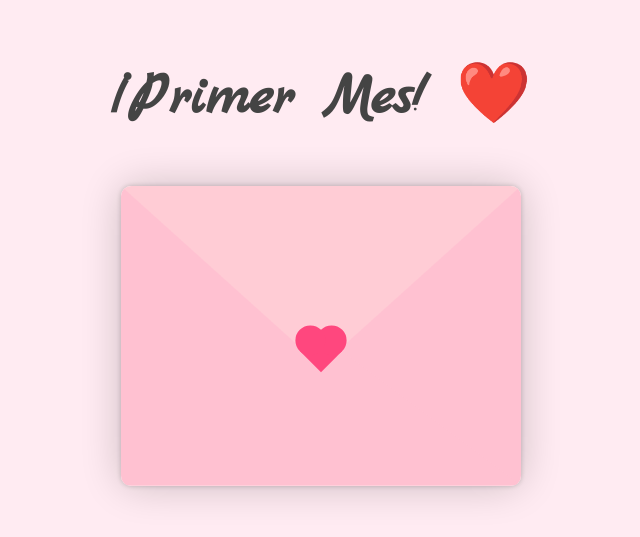
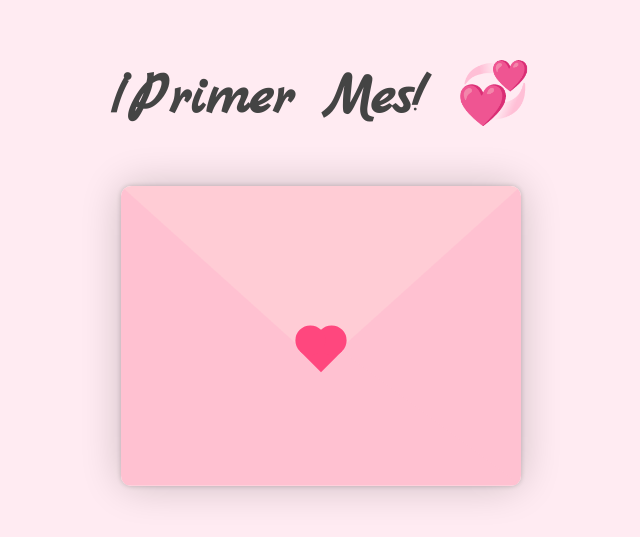
Before and after one commit to ada21dsaas/P_M_R, a plain HTML site: page index.html in a window 1280 px wide. Shown: the part 129-666 px from the top of the page, without its empty margins (319-959 px from the left). Drawn offline with Linux system fonts and the light colour scheme.

Commit message:
Update index.html

```diff
--- a/index.html
+++ b/index.html
@@ -13,7 +13,7 @@
     <title>Para Mi Niña hermosa</title>
   </head>
   <body>
-    <h1>¡Primer Mes! ❤️</h1>
+    <h1>¡Primer Mes! 💞</h1>
     <div class="contenedor">
       <div class="envoltura-sobre">
         <div class="sobre">
```
